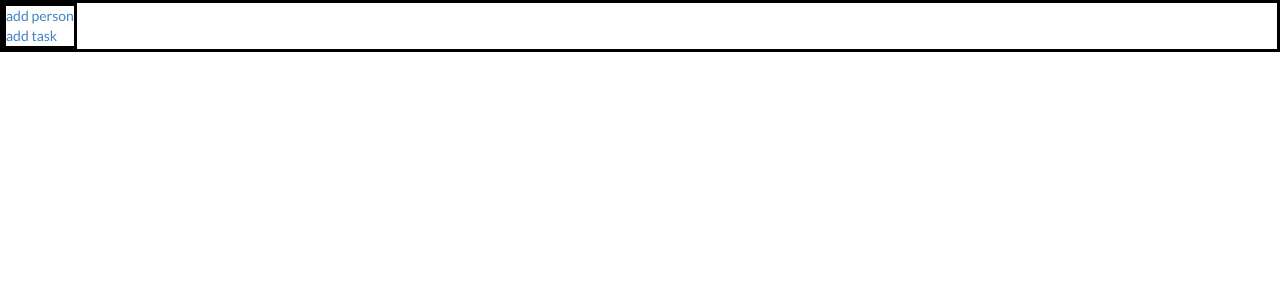
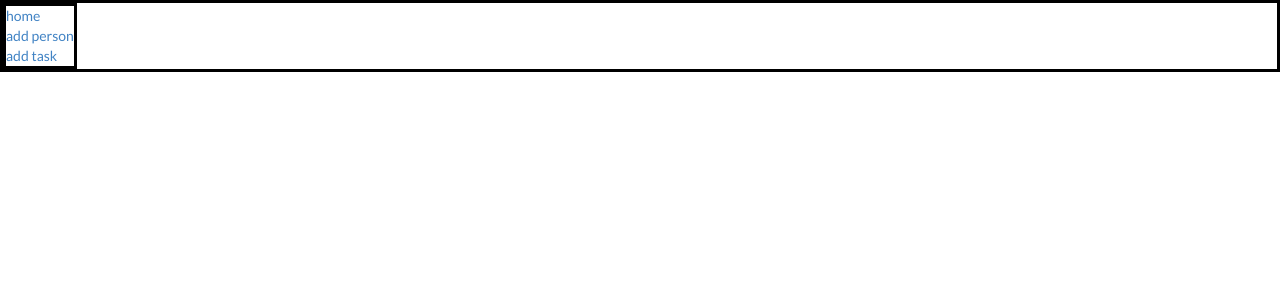
Before and after one commit to yuval-herman/shavazak, a React (Create React App) app in the folder client/: page /tablemanager in a window 1280 px wide. Shown: the top 300 px of the page. Built offline with nearby package versions, Linux system fonts and the light colour scheme.

Commit message:
added default route to tablemanager

```diff
--- a/client/src/TableManager/TableManager.tsx
+++ b/client/src/TableManager/TableManager.tsx
@@ -216,6 +216,7 @@ function TableManager() {
 	return (
 		<div className={style.main}>
 			<nav className={style.sidebar}>
+				<Link to={"/"}>home</Link>
 				<Link to={"addperson"}>add person</Link>{" "}
 				<Link to={"addtask"}>add task</Link>
 			</nav>
```
